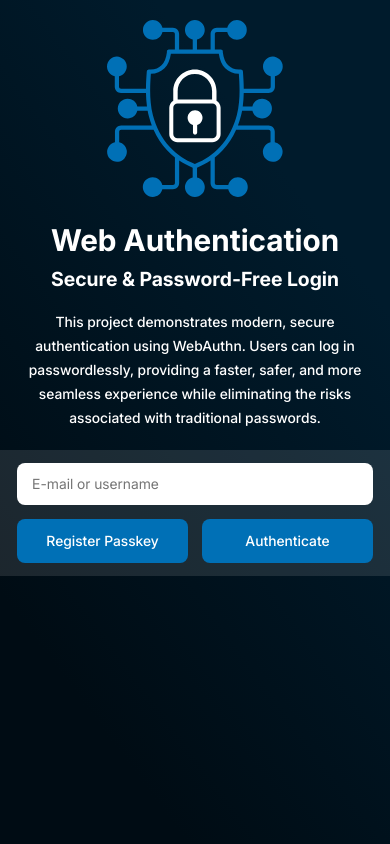
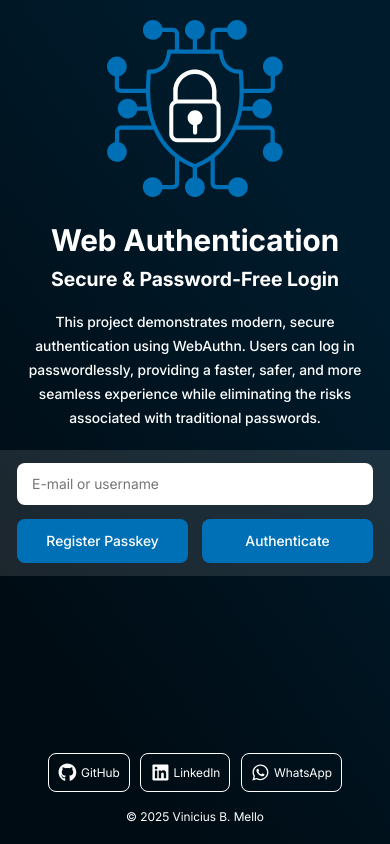
Before and after one commit to Vinimello90/web_auth_frontend, an Angular app: page / in a window 390 px wide. Built offline with nearby package versions, Linux system fonts and the light colour scheme.

Commit message:
feat(footer): make layout responsive on tablet and mobile screen

```diff
--- a/src/app/app.ts
+++ b/src/app/app.ts
@@ -10,7 +10,7 @@ import { MainComponent } from './components/main/main.component';
     <div class="page">
       <app-header />
       <app-main />
-      <!-- <app-footer /> -->
+      <app-footer />
     </div>
   `,
   styleUrls: ['./app.css'],
--- a/src/app/components/footer/footer.component.css
+++ b/src/app/components/footer/footer.component.css
@@ -8,8 +8,8 @@
 
 .footer__socials {
   display: flex;
-  width: fit-content;
-  gap: 15px;
+  justify-content: space-between;
+  max-width: 364px;
   list-style: none;
   padding: 0;
   margin: 0 auto;
@@ -38,6 +38,30 @@
   text-align: center;
 }
 
+@media screen and (max-width: 685px) {
+  .footer {
+    padding: 0 13px 20px;
+  }
+
+  .footer__socials {
+    max-width: 294px;
+  }
+
+  .footer__link {
+    font-size: 12px;
+    padding: 7.15px 9px 7.15px 7.15px;
+  }
+
+  .footer__icon {
+    height: 22.87px;
+    margin-right: 2px;
+  }
+
+  .footer__copyright {
+    margin: 18px 0 0;
+  }
+}
+
 @media (hover: hover) {
   .footer__link:hover {
     background-color: #005eb6;
```
